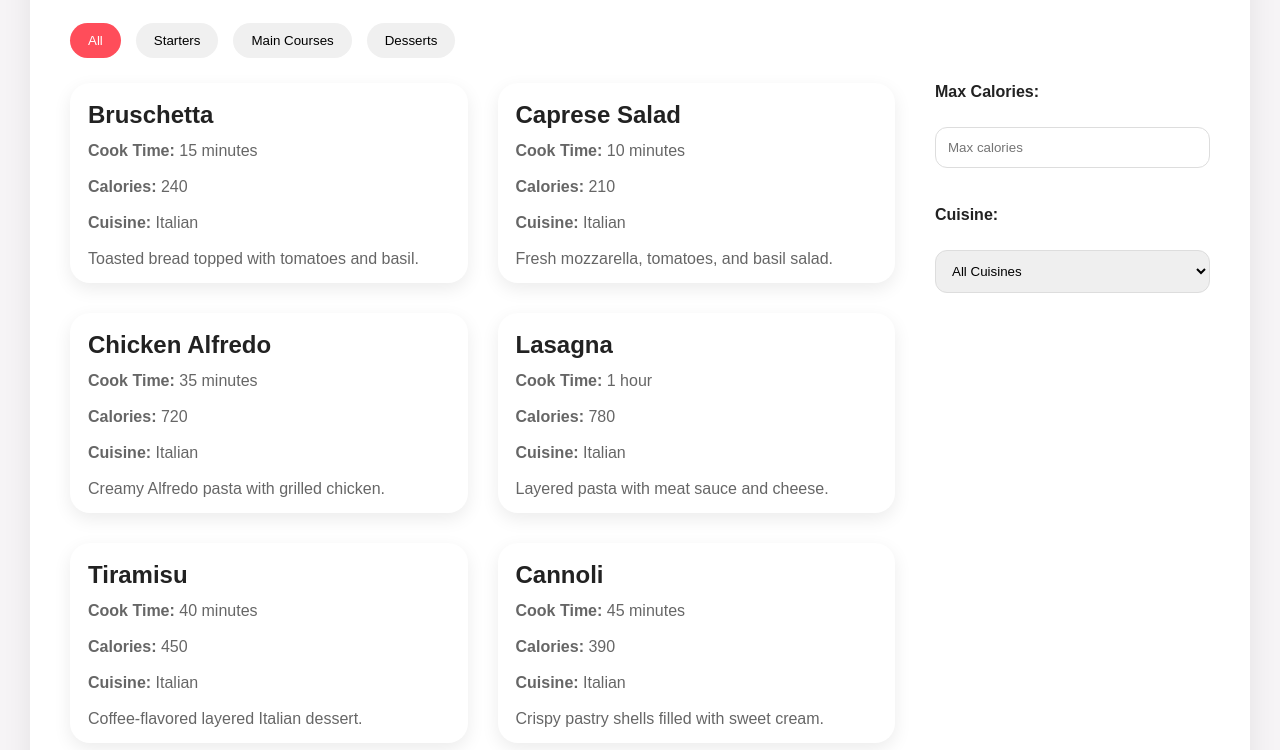
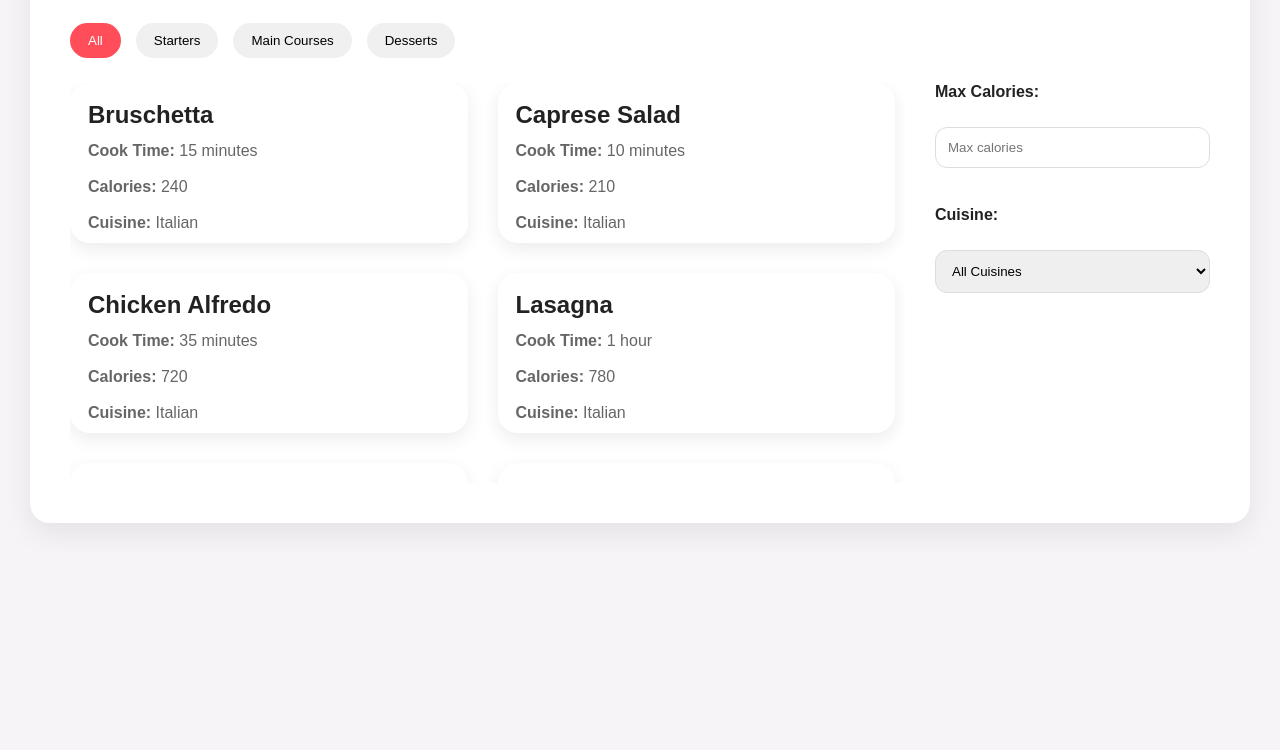
Before and after one commit to jmRepositories/Capstone-Pair-Project-2026, a plain HTML site: page index.html in a window 1280 px wide. Shown: the part 347-1097 px from the top of the page. After the commit the page ends 900 px from the top, so only its background shows below. Drawn offline with Linux system fonts and the light colour scheme.

Commit message:
Update styles.css

```diff
--- a/styles.css
+++ b/styles.css
@@ -84,7 +84,7 @@
 .hero {
   height: 220px;
   background:
-      linear-gradient(rgba(0,0,0,0.45), rgba(0,0,0,0.45)),
+    linear-gradient(rgba(0, 0, 0, 0.45), rgba(0, 0, 0, 0.45)),
     url("images/aesthetic-food.jpg");
 
   background-size: cover;
@@ -154,6 +154,10 @@
   gap: 30px;
 
   padding-right: 10px;
+
+  overflow-y: scroll;
+
+  height: 50vh;
 }
 
 /* =========================
@@ -161,10 +165,11 @@
 ========================= */
 
 .card {
+  height: 20vh;
   background: white;
   border-radius: 20px;
   overflow: hidden;
-    box-shadow: 0 6px 18px rgba(0,0,0,0.08);
+  box-shadow: 0 6px 18px rgba(0, 0, 0, 0.08);
 
   cursor: pointer;
 
@@ -176,7 +181,7 @@
 .card:hover {
   transform: translateY(-6px);
 
-    box-shadow: 0 15px 30px rgba(0,0,0,0.12);
+  box-shadow: 0 15px 30px rgba(0, 0, 0, 0.12);
 }
 
 .card img {
@@ -369,7 +374,7 @@
 
   z-index: 1000;
 
-    box-shadow: 0 20px 40px rgba(0,0,0,0.25);
+  box-shadow: 0 20px 40px rgba(0, 0, 0, 0.25);
 }
 
 .createPage.active {
@@ -448,7 +453,6 @@
 ========================= */
 
 @media (max-width: 1000px) {
-
   .content {
     flex-direction: column;
   }
@@ -467,7 +471,6 @@
 }
 
 @media (max-width: 700px) {
-
   body {
     padding: 10px;
   }
```
Lines whose indentation alone changed are shown as unchanged.
